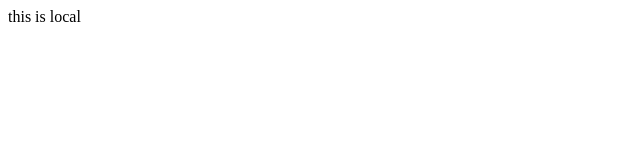
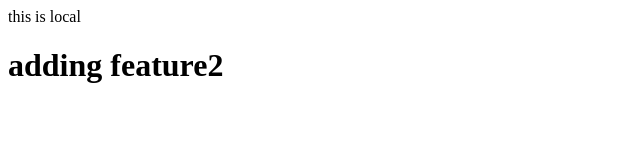
Before and after one commit to pushpaaxisrooms/localrepo, a plain HTML site: page index.html in a window 1280 px wide. Shown: the whole page, without its empty margins (0-640 px from the left). Drawn offline with Linux system fonts and the light colour scheme.

Commit message:
adding in eature 2 branch

```diff
--- a/index.html
+++ b/index.html
@@ -1 +1,3 @@
 this is local
+
+<h1>adding feature2</h1>
```
